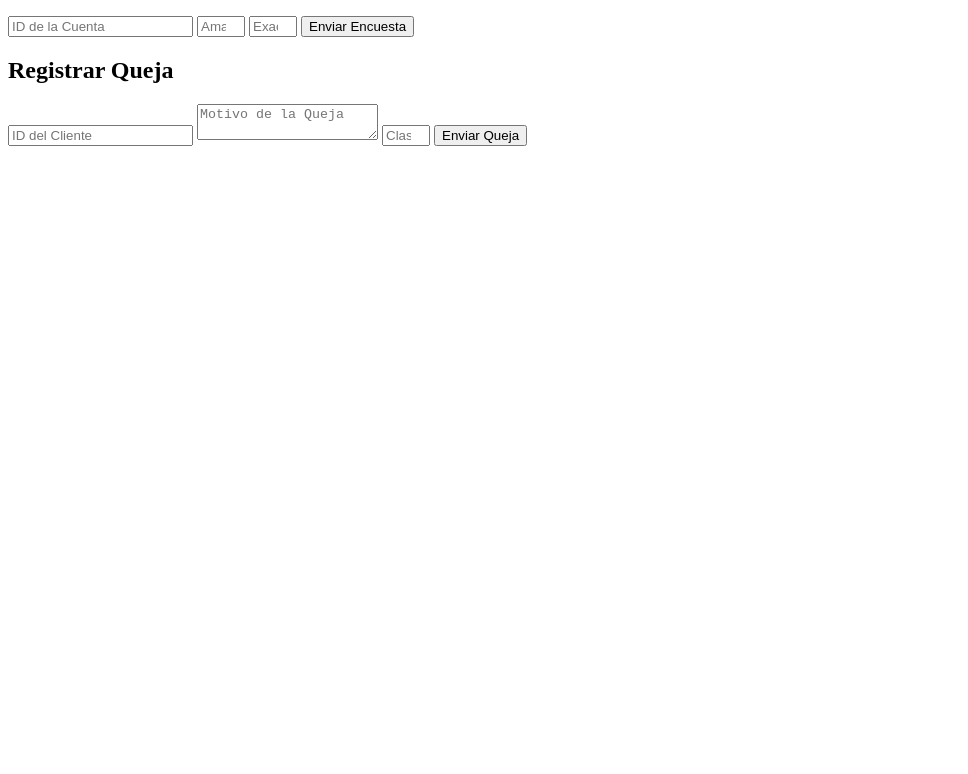
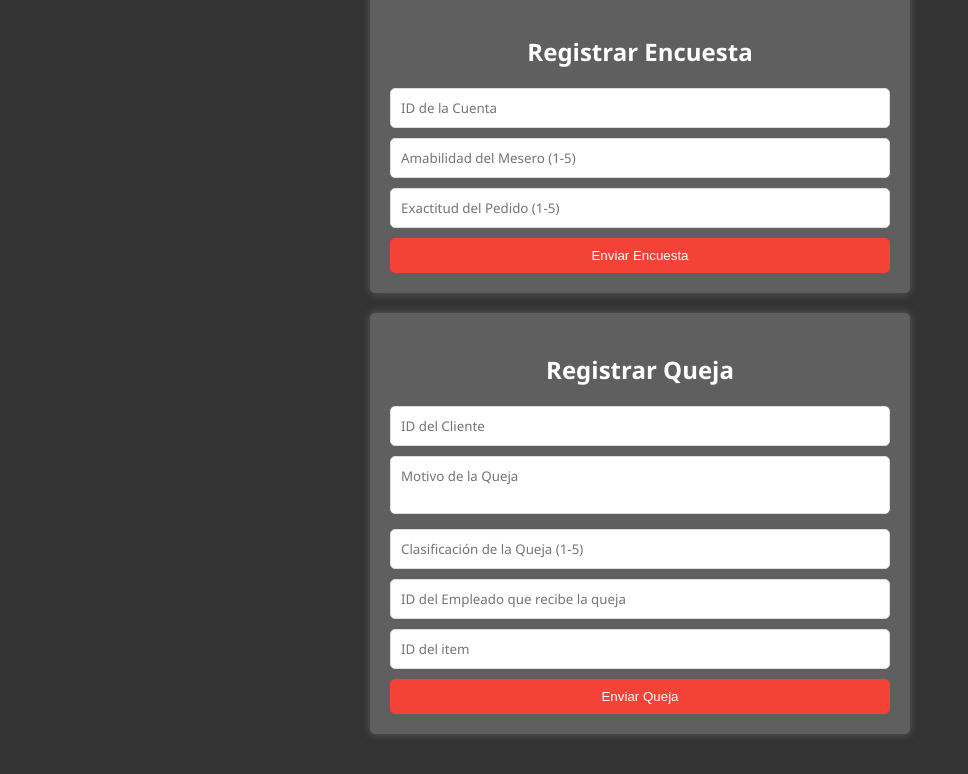
Before and after one commit to SergioAle210/Proyecto-2-DB, a website: page frontend/feedback/feedback.html in a window 1280 px wide. Shown: the part 111-885 px from the top of the page, without its empty margins (0-968 px from the left). Before the commit the page ends 800 px from the top, so only its background shows below. Drawn offline with Linux system fonts and the light colour scheme.

Commit message:
feat: Enhanced user feedback

```diff
--- a/frontend/feedback/feedbacl.css
+++ b/frontend/feedback/feedback.css
@@ -2,35 +2,48 @@ body {
     font-family: 'Segoe UI', Tahoma, Geneva, Verdana, sans-serif;
     margin: 0;
     padding: 20px;
-    background-color: #f4f4f4;
+    background-color: #333;
 }
 
 h1, h2 {
-    color: #333;
+    color: #fff;
     text-align: center;
 }
 
 section {
-    background-color: #fff;
+    background-color: #5f5f5f;
     padding: 20px;
     border-radius: 5px;
-    box-shadow: 0 0 10px rgba(0, 0, 0, 0.1);
+    box-shadow: 0 0 10px #5f5f5f;
     margin-bottom: 20px;
+    width: 500px;
+    margin-left: auto; /* Centrar a la izquierda */
+    margin-right: auto;
+    align-items: center;
+    align-content: center;
+    flex: content;
 }
 
 input[type="number"],
 input[type="text"],
 textarea {
+    font-family: 'Segoe UI', Tahoma, Geneva, Verdana, sans-serif;
     width: 100%;
     padding: 10px;
     margin-bottom: 10px;
     border-radius: 5px;
     border: 1px solid #ddd;
+    resize: none;
+    box-sizing: border-box;
+}
+
+#morivoQueja {
+    height: 100px;
 }
 
 button {
     padding: 10px 15px;
-    background-color: #0056b3;
+    background-color: #f44336;
     color: white;
     border: none;
     cursor: pointer;
@@ -39,5 +52,5 @@ button {
 }
 
 button:hover {
-    background-color: #003d82;
+    background-color: #cc0000;
 }
--- a/frontend/feedback/feedback.html
+++ b/frontend/feedback/feedback.html
@@ -1,10 +1,10 @@
 <!DOCTYPE html>
 <html lang="es">
   <head>
-    <meta charset="UTF-8">
-    <meta name="viewport" content="width=device-width, initial-scale=1.0">
+    <meta charset="UTF-8" />
+    <meta name="viewport" content="width=device-width, initial-scale=1.0" />
     <title>Feedback de Usuarios</title>
-    <link rel="stylesheet" href="feedback.css">
+    <link rel="stylesheet" href="feedback.css" />
   </head>
   <body>
     <h1>Feedback de Usuarios</h1>
@@ -12,9 +12,28 @@
     <section id="encuestas">
       <h2>Registrar Encuesta</h2>
       <form id="formEncuesta">
-            <input type="number" id="idCuentaEncuesta" placeholder="ID de la Cuenta" required>
-            <input type="number" id="amabilidadMesero" placeholder="Amabilidad del Mesero (1-5)" required min="1" max="5">
-            <input type="number" id="exactitudPedido" placeholder="Exactitud del Pedido (1-5)" required min="1" max="5">
+        <input
+          type="number"
+          id="idCuentaEncuesta"
+          placeholder="ID de la Cuenta"
+          required
+        />
+        <input
+          type="number"
+          id="amabilidadMesero"
+          placeholder="Amabilidad del Mesero (1-5)"
+          required
+          min="1"
+          max="5"
+        />
+        <input
+          type="number"
+          id="exactitudPedido"
+          placeholder="Exactitud del Pedido (1-5)"
+          required
+          min="1"
+          max="5"
+        />
         <button type="submit">Enviar Encuesta</button>
       </form>
     </section>
@@ -22,9 +41,39 @@
     <section id="quejas">
       <h2>Registrar Queja</h2>
       <form id="formQueja">
-            <input type="text" id="idClienteQueja" placeholder="ID del Cliente" required>
-            <textarea id="motivoQueja" placeholder="Motivo de la Queja" required></textarea>
-            <input type="number" id="clasificacionQueja" placeholder="Clasificación (1-5)" required min="1" max="5">
+        <input
+          type="text"
+          id="idClienteQueja"
+          placeholder="ID del Cliente"
+          required
+        />
+        <textarea
+          id="motivoQueja"
+          placeholder="Motivo de la Queja"
+          required
+        ></textarea>
+        <input
+          type="number"
+          id="clasificacionQueja"
+          required
+          min="1"
+          max="5"
+          placeholder="Clasificación de la Queja (1-5)"
+        />
+        <input
+          type="number"
+          id="idEmpleadoQueja"
+          required
+          placeholder="ID del Empleado que recibe la queja"
+          min="1"
+        />
+        <input
+          type="number"
+          id="itemSelect"
+          required
+          placeholder="ID del item"
+          min="1"
+        />
         <button type="submit">Enviar Queja</button>
       </form>
     </section>
--- a/frontend/feedback/feedback.js
+++ b/frontend/feedback/feedback.js
@@ -1,9 +1,9 @@
 document.getElementById('formEncuesta').addEventListener('submit', function(event) {
     event.preventDefault();
     const encuesta = {
-        id_cuenta: document.getElementById('idCuentaEncuesta').value,
-        amabilidad_mesero: document.getElementById('amabilidadMesero').value,
-        exactitud_pedido: document.getElementById('exactitudPedido').value
+        id_cuenta: parseInt(document.getElementById('idCuentaEncuesta').value),
+        amabilidad_mesero: parseInt(document.getElementById('amabilidadMesero').value),
+        exactitud_pedido: parseInt(document.getElementById('exactitudPedido').value)
     };
 
     fetch('http://localhost:3000/api/feedback/encuestas', {
@@ -21,10 +21,11 @@ document.getElementById('formEncuesta').addEventListener('submit', function(even
 document.getElementById('formQueja').addEventListener('submit', function(event) {
     event.preventDefault();
     const queja = {
-        id_cliente: document.getElementById('idClienteQueja').value,
+        id_cliente: parseInt(document.getElementById('idClienteQueja').value),
         motivo: document.getElementById('motivoQueja').value,
-        clasificacion: document.getElementById('clasificacionQueja').value
-        // Añade otros campos si son necesarios según tu modelo de datos
+        clasificacion: parseInt(document.getElementById('clasificacionQueja').value),
+        id_empleado: parseInt(document.getElementById('idEmpleadoQueja').value),
+        id_item: parseInt(document.getElementById('itemSelect').value)
     };
 
     fetch('http://localhost:3000/api/feedback/quejas', {
--- a/server/server.js
+++ b/server/server.js
@@ -13,7 +13,7 @@ const rutaMesas = require('./src/rutas/Mesas');
 const rutaFactura = require('./src/rutas/Factura');
 const rutaPedidos = require('./src/rutas/Pedidos');
 const rutaReportes = require('./src/rutas/Reportes');
-const rutaFeedback = require('./src/rutas/Feedback');
+const rutaFeedback = require('./src/rutas/FeedBack');
 const rutaBar = require('./src/rutas/Bar');
 const rutaItems = require('./src/rutas/items');
 const rutaCocina = require('./src/rutas/Cocina');
--- a/server/src/rutas/FeedBack.js
+++ b/server/src/rutas/FeedBack.js
@@ -7,7 +7,7 @@ const registrarEncuesta = async (req, res) => {
   const { id_cuenta, amabilidad_mesero, exactitud_pedido } = req.body;
   try {
     const nuevaEncuesta = await pool.query(
-      'INSERT INTO encuestas (id_cuenta, amabilidad_mesero, exactitud_pedido) VALUES ($1, $2, $3) RETURNING *',
+      'INSERT INTO encuestas (id_cuenta, amabilidad_mesero, exactitud_pedido, fecha_hora) VALUES ($1, $2, $3, NOW()) RETURNING *',
       [id_cuenta, amabilidad_mesero, exactitud_pedido]
     );
     res.status(201).json(nuevaEncuesta.rows[0]);
```
Lines whose indentation alone changed are shown as unchanged.
